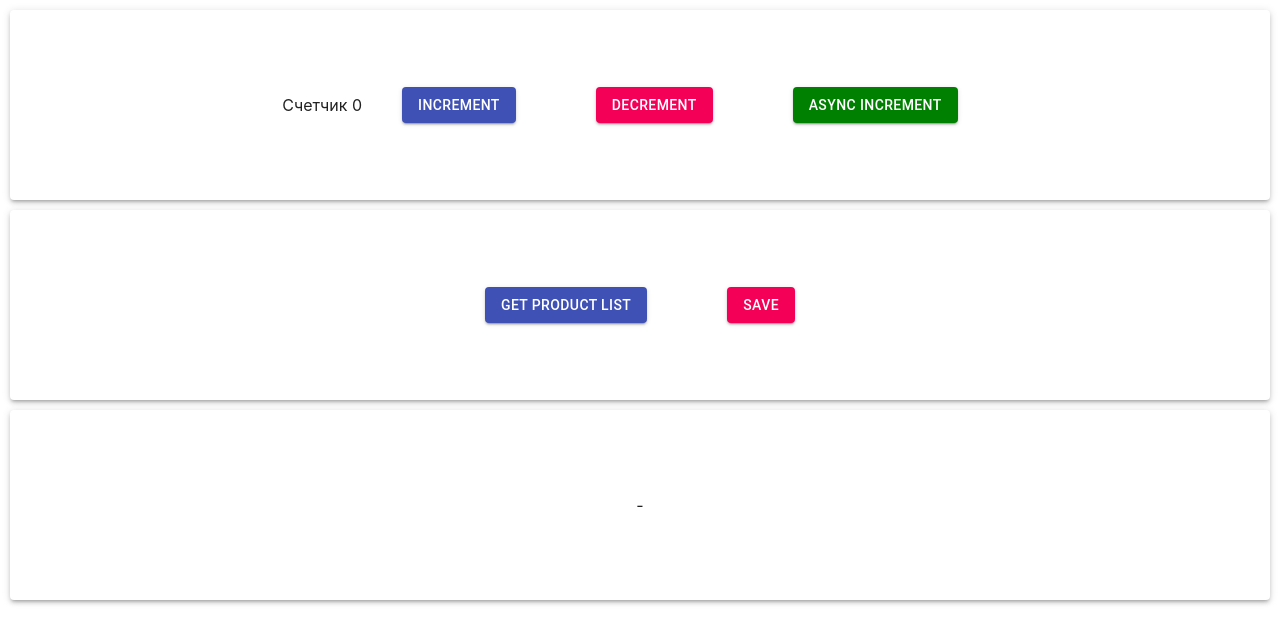
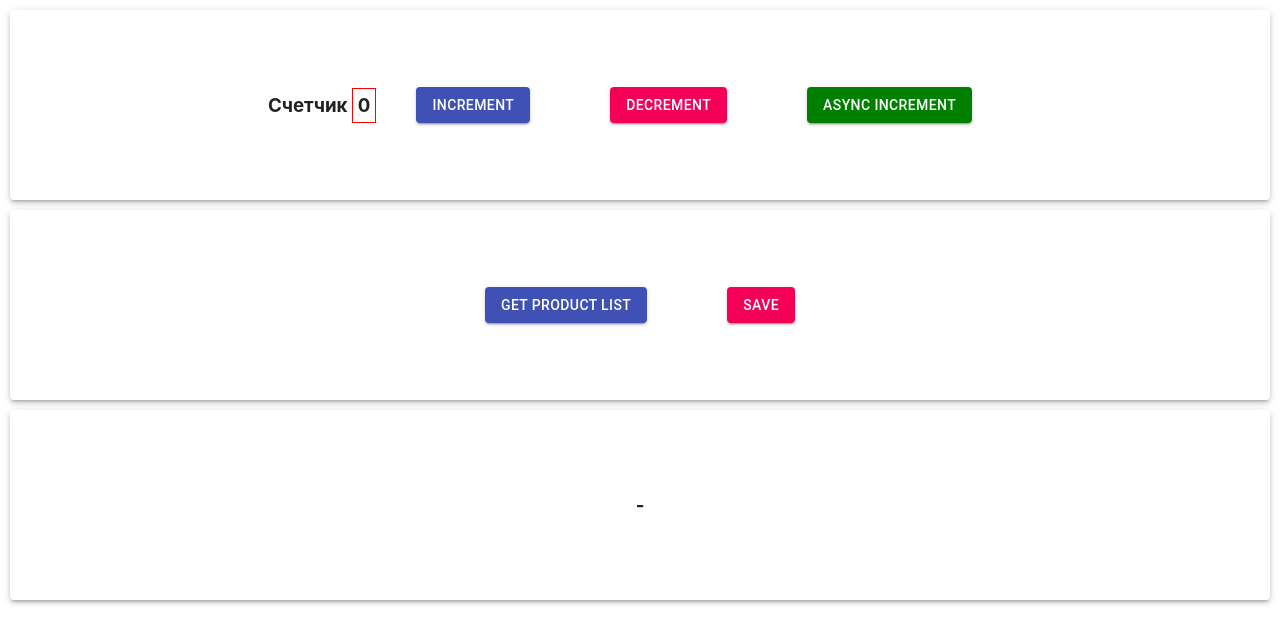
Before and after one commit to Nerzool1989/rtkm, a React (Create React App) app: page / in a window 1280 px wide. Shown: the top 644 px of the page. Built offline with nearby package versions, Linux system fonts and the light colour scheme.

Commit message:
add Text component

```diff
--- a/src/Views/PanelBottom.jsx
+++ b/src/Views/PanelBottom.jsx
@@ -8,7 +8,7 @@ const PanelBottom = () => {
     const {statusResponse} = useSelector(getBottomReducer);
 
     return (
-        <div>{statusResponse}</div>
+        <h3>{statusResponse}</h3>
     )
 }
 
--- a/src/Views/PanelTop.jsx
+++ b/src/Views/PanelTop.jsx
@@ -1,5 +1,6 @@
 import React from 'react';
 import Button from '../components/Button';
+import Text from '../components/Text';
 import {useDispatch, useSelector} from 'react-redux';
 import { asyncIncrementAction, decrementAction, incrementAction } from '../reduxtk/topReducer';
 
@@ -12,7 +13,7 @@ const PanelTop = (props) => {
 
     return (
         <>
-            <div>Счетчик {counter}</div>
+            <h3>Счетчик <Text border>{counter}</Text></h3>
             <Button color='primary' onClick={()=>dispatch(incrementAction())}>
                 INCREMENT
             </Button>
@@ -22,7 +23,7 @@ const PanelTop = (props) => {
             <Button styleCustom onClick={() => dispatch(asyncIncrementAction())} disabled={disabled}>
                 ASYNC INCREMENT
             </Button>
-            <div>{action}</div>
+            <h3>{action}</h3>
         </>
     )
 }
--- /dev/null
+++ b/src/components/Text.jsx
@@ -0,0 +1,22 @@
+import React from 'react';
+import { makeStyles } from '@material-ui/core';
+
+const useStyles = makeStyles({
+        container: {
+            padding: 5,
+            border: ({border}) =>border ? '1px solid red' : false,
+        }
+})
+
+const Text = (props) => {
+    const {border = ''} = props;
+    const classes = useStyles({border });
+
+    return (
+        <span className={classes.container}>
+            {props.children}
+        </span>
+    )
+}
+
+export default Text;
```
